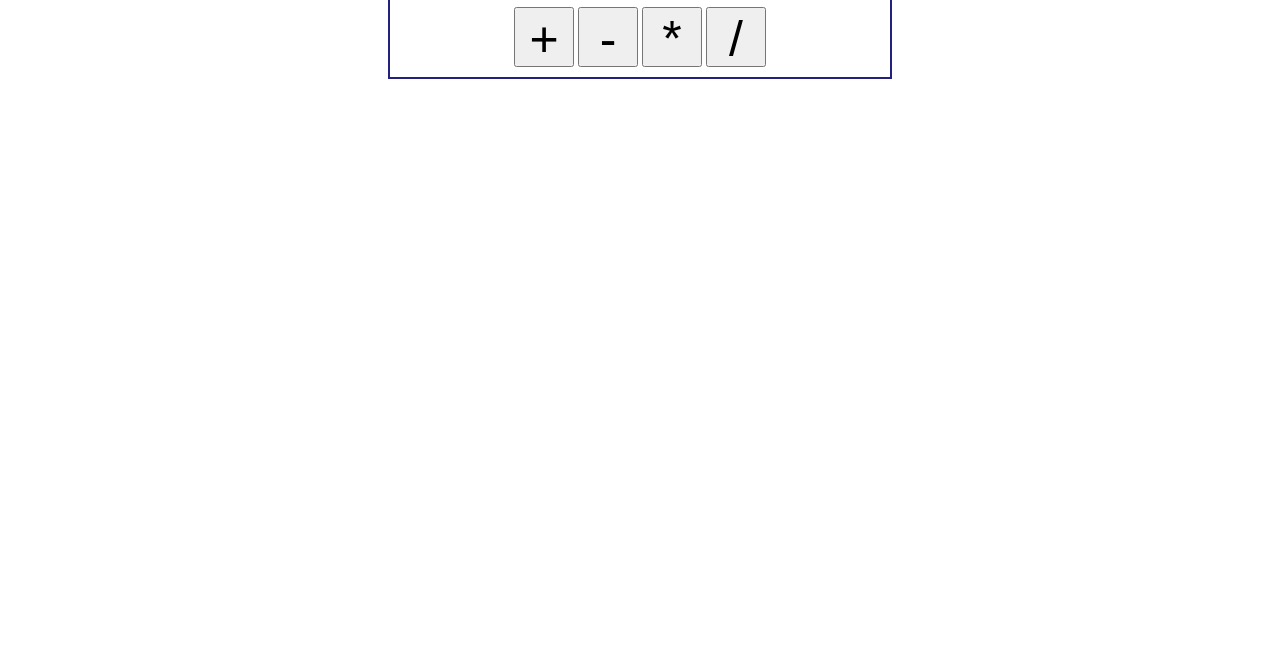
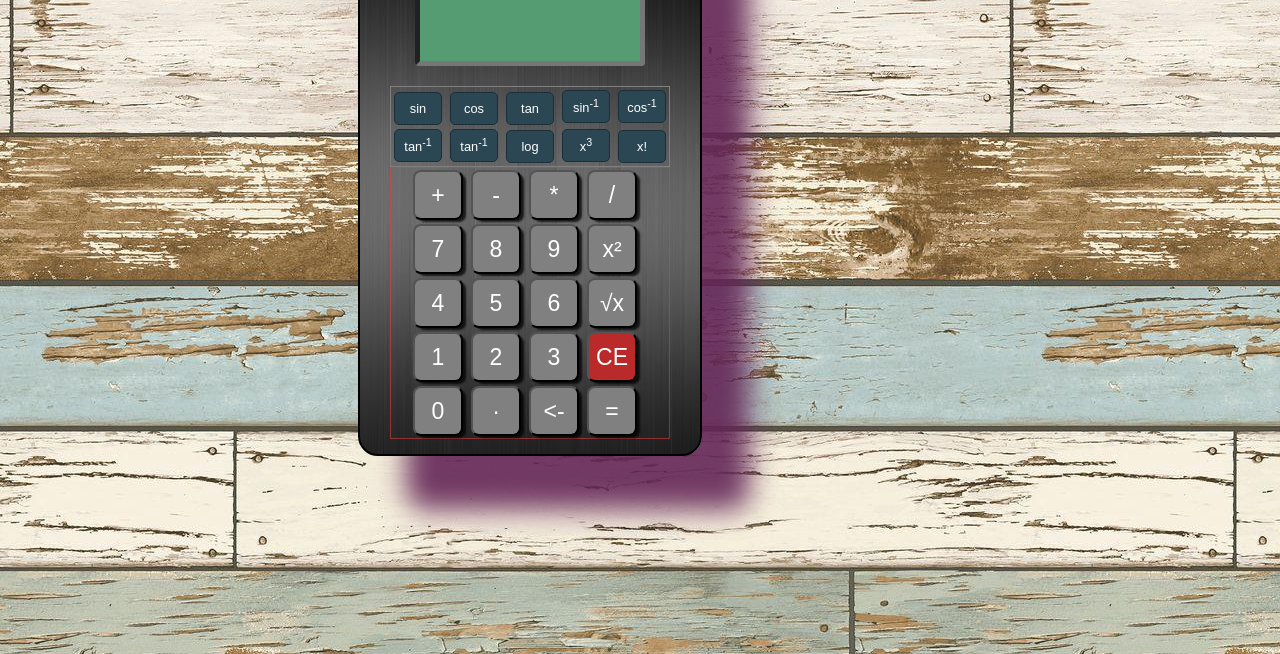
Before and after one commit to mgaDesarrollo/JavaScript, a plain HTML site: page javascript - calculadora/index.html in a window 1280 px wide. Shown: the part 146-800 px from the top of the page. Drawn offline with Linux system fonts and the light colour scheme.

Commit message:
Calculadora js
modificada

```diff
--- a/javascript - calculadora/index.html
+++ b/javascript - calculadora/index.html
@@ -1,65 +1,207 @@
 <!DOCTYPE html>
 <html>
 <head>
-	<title> Practicando JS!!!!</title>
+		<link href='https://fonts.googleapis.com/css?family=Russo+One|Play' rel='stylesheet' type='text/css'>
+
+    <link href='https://fonts.googleapis.com/css?family=Black+Ops+One|Audiowide' rel='stylesheet' type='text/css'>
+
+
+	<title> Calculadora js!!!!</title>
 </head>
 <body>
 <script src="js/miCodigo.js"></script>
 <section id="calculadora">
 	<div id="calculadoraHeader">
-		<h1>Bienvenido a Mi Calcuadoraown</h1>
+		<h1>C A S I O</h1>
 		<label id="resultadoActual"></label>
 		<div class="operacionActual">
-			<input id="numero">
-			<input type="button" class="btnResultado" value="=" onclick="mostrarResultado()">
+			<input id="numero" value='' >
 		</div>
 	</div>
 	<div class="botonesOperaciones">
-		<input type="button" class="operaciones" value="+" onclick="sumar()">
-		<input type="button" class="operaciones" value="-">
-		<input type="button" class="operaciones" value="*">
-		<input type="button" class="operaciones" value="/">
+		<div id="numeros2">
+			<button type="button" class="trigo-keys" onClick="calculo('sen');">sin</button>
+            <button type="button" class="trigo-keys" onClick="calculo('cos');">cos</button>
+            <button type="button" class="trigo-keys" onClick="calculo('tan');">tan</button>
+            <button type="button" class="trigo-keys" onClick="calculo('asen');">sin<sup>-1</sup></button>
+            <button type="button" class="trigo-keys" onClick="calculo('acos');">cos<sup>-1</sup></button>
+			<button type="button" class="trigo-keys" onClick="calculo('atan');">tan<sup>-1</sup></button>
+			<button type="button" class="trigo-keys" onClick="calculo('atan');">tan<sup>-1</sup></button>
+        	<button type="button" class="trigo-keys" onClick="calculo('logx');">log</button>
+            <button type="button" class="trigo-keys" onClick="calculo('eleva3');">x<sup>3</sup></button>
+            <button type="button" class="trigo-keys" onClick="calculo('factorial');">x!</button>
+		</div>
+		<div id="contenedor2">
+
+				<input type="button" class="operaciones" value="+" onClick="escribir('+')">
+				<input type="button" class="operaciones" value="-" onClick="escribir('-')">
+				<input type="button" class="operaciones" value="*" onClick="escribir('*')">
+				<input type="button" class="operaciones" value="/" onClick="escribir('/')">
+
+
+				<input type="button" class="operaciones" value="7" onClick="escribir('7')">
+				<input type="button" class="operaciones" value="8" onClick="escribir('8')">
+				<input type="button" class="operaciones" value="9" onClick="escribir('9')">
+
+				<input type="button" class="operaciones" value="x²" onClick="calculo('eleva2')">
+
+				<input type="button" class="operaciones" value="4" onClick="escribir('4')">
+				<input type="button" class="operaciones" value="5" onClick="escribir('5')">
+				<input type="button" class="operaciones" value="6" onClick="escribir('6')">
+
+				<input type="button" class="operaciones" value="√x" onClick="calculo('raiz')">
+
+                <input type="button" class="operaciones" value="1" onClick="escribir('1')">
+				<input type="button" class="operaciones" value="2" onClick="escribir('2')">
+				<input type="button" class="operaciones" value="3" onClick="escribir('3')">
+
+				<input type="button" class="operaciones" value="CE" id="clear" onClick="escribir('C')">
+                <input type="button" class="operaciones" value="0" onClick="escribir('0')">
+				<input type="button" class="operaciones" value="·"onClick="escribir('.')">
+				<input type="button" class="operaciones" value="<-"onClick="borrarUltimoNumero()">
+				<input type="button" class="operaciones" value="=" onClick="mostrarResultado()">
+			</div>
+			</div>
+
 	</div>
-	<label id="resultado"></label>
 </section>
 </body>
 </html>
 <style>
+
+
+#contenedor2{
+	padding-left:20px;
+	border: 1.5px solid rgba(233, 61, 61, 0.534);
+	margin:2px
+	border-radius: 1px;
+
+}
 	#calculadora {
-		margin: 0 auto;
-		width: 500px;
-		border: 2px solid rgb(34, 34, 126);
+		margin-left: 350px;
+		margin: 22 auto;
+		width: 300px;
+		border: 2px solid black;
+		border-radius: 20px;
+		padding: 20px;
+		height: 550px;
+		background:url(fondo.jpg) ;
+		-webkit-box-shadow: 48px 54px 28px 0px rgba(99,38,86,0.9);
+		-moz-box-shadow: 48px 54px 28px 0px rgba(99,38,86,0.9);
+		box-shadow: 48px 54px 28px 0px rgba(99,38,86,0.9);
+
+	}
+
+	@font-face {
+		font-family:digital-7;
+		src:url(digital-7.ttf);
+	}
+
+	#clear{
+		background-color: rgba(189, 42, 42, 0.986);
+	}
+	#numeros2{
+		border: 1px solid grey;
+		padding:1px;
+
 	}
 	#numero {
-		font-size: 60px;
+		 text-align:right;
+		 font-family:digital-7;
+
+
+		font-size: 45px;
 		width: 200px;
 		height: 60px;
+		border-width: 5px;
+		background:#569c72;
+		padding: 10px;
+		color: #414141;
+		text-shadow: 2px 2px 2px #656565;
+		margin-bottom: 10px;
+		border-radius: 4px;
+
+
+
+	}
+
+	body{
+		background:url(fondoBody.jpg) ;
+	}
+
+	h1{
+		text-align: center;
+  		font-family: 'Play', 'Russo One', sans-serif;
+  		font-size:2em;
+		  color: #a4b5d18e;
+		  border: 1px solid grey;
+
+	}
+	.trigo-keys{
+		width:48px;
+  height:33px;
+  font-size: .8em;
+  color: #fff;
+  margin:2px;
+  background: #2b4753;
+  border: 1px solid #1a2f38;
+  border-radius: 5px;
+
+
 	}
 	.operacionActual {
 		display: flex;
 		align-items: center;
 		justify-content: center;
 	}
-	.btnResultado {
-		width: 60px;
-		font-size: 50px;
-	}
+
 	#resultado {
 		font-size: 40px;
 	}
+
 	#calculadoraHeader {
 		width: fit-content;
 		margin: 0 auto;
-		margin-bottom: 10px;
+		margin-bottom: 5px;
 	}
+
 	.botonesOperaciones {
 		width: fit-content;
 		margin: 0 auto;
-		margin-bottom: 10px;
+		margin: 10px;
 	}
+
 	.operaciones {
-		width: 60px;
-		height: 60px;
-		font-size: 50px;
+		width: 50px;
+		height: 50px;
+		font-size: 23px;
+		font-style:bold;
+		border-radius: 8px;
+		margin: 2px;
+		-webkit-box-shadow: 4px 3px 2px -1px rgba(0,0,0,0.75);
+        -moz-box-shadow: 4px 3px 2px -1px rgba(0,0,0,0.75);
+        box-shadow: 4px 3px 2px -1px rgba(0,0,0,0.75);
+        background-color: #808080;
+        color: white;
 	}
+	.operaciones:active {
+     box-shadow: 0 3px 0 #00823F;
+     top: 3px;
+}
+	.operaciones2 {
+		width: 50px;
+		height: 30px;
+		font-size: 13px;
+		font-style:bold;
+		border-radius: 8px;
+		margin: 2px;
+		-webkit-box-shadow: 4px 3px 2px -1px rgba(0,0,0,0.75);
+        -moz-box-shadow: 4px 3px 2px -1px rgba(0,0,0,0.75);
+        box-shadow: 4px 3px 2px -1px rgba(0,0,0,0.75);
+        background-color: #808080;
+        color: white;
+	}
+
+
+
 </style>
--- a/javascript - calculadora/js/miCodigo.js
+++ b/javascript - calculadora/js/miCodigo.js
@@ -1,135 +1,109 @@
-let numero1,
-	numero2,
-	resultado,
-	operacion;
 
-var sumar = function() {
-	document.getElementById("numero").focus();
-	operacion = "suma";
-	validarSiExisteUnNumero();
-	document.getElementById("numero").value = "";
-	mostrarResultadoActual();
+//Gabriel Avendaño Calculadora js actualizada
+
+let box ;
+
+
+function escribir(x){
+ box = document.getElementById("numero");
+
+
+    box.value += x;
+    if(x=="c"||x=="C"){
+      box.value="";
     }
 
-var mostrarResultado = function() {
-	validarSiExisteUnNumero();
-	if(operacion == "suma"){
-		resultado = numero1 + numero2;
-	}
-	document.getElementById("resultado").innerHTML = "Resultado: " + resultado;
-	numero1 = undefined;
-	numero2 = undefined;
-	document.getElementById("numero").value = "";
 }
 
-var mostrarResultadoActual = function() {
+function mostrarResultado(){
+  x=box.value;
+  x=eval(x);
+  box.value=x;
 }
 
-var validarSiExisteUnNumero = function() {
-	if(numero1 == undefined) {
-		numero1 = parseInt(document.getElementById("numero").value);
-		resultado = numero1;
-	} else {
-		numero2 = parseInt(document.getElementById("numero").value);
+function borrarUltimoNumero(){
+  var x = box.value;
+  var despuesDeBorrar= x.length-1;
+  var nuevoNumero = x.substring(0,despuesDeBorrar);
+  box.value = nuevoNumero;
+
 }
-}
-// function sumare (num1,num2){
-// 	return parseInt(num1)+parseInt(num2);
-// 		}
-// function restare (num1,num2){
-// 	return parseInt(num1)-parseInt(num2);
-// 		}
-//  function dividire (num1,num2){
-// 	return parseInt(num1)/parseInt(num2);
-// 		}
-//  function multiplicare(num1,num2){
-// 	return parseInt(num2)*parseInt(num1);
-// 		}
-//  function potenciare(num1,num2){
-// 	return parseInt(num1**num2);
-// 		}
-//  function calcularResto(num1,num2){
-// 	return parseInt(num1)%parseInt(num2);
-// 		}
-// function raizCuadrada(num){
-// return	Math.sqrt(num);
-// 		}
-// function raizCubica(num){
-// 	return Math.cbrt(num);
-// }
 
 
-// let operacion=0;
+function calculo(id){
 
-// alert("Que operacion desea realizar? 1 suma, 2 resta, 3 dividir, 4 multiplicar,5 potencia, 6 calcular resto")
-// operacion=prompt("Ingrese numero op" );
+  switch(id){
 
+      case "eleva2":
+        var y=2;
+        var x = box.value;
+        var result =Math.pow(x,y);
+        box.value= result;
+     break;
 
-// if(operacion==1){
+      case "eleva3":
+        var y=3;
+        var x = box.value;
+        var result = Math.pow(x,y);
+        box.value= result;
+     break;
 
-// 	let numero1=prompt("ingrese n1: ");
+   	  case "logx":
+        var x = box.value;
+        box.value = Math.log(x);
+    break;
 
-// 	let numero2=prompt("ingrese n2: ");
+    case "raiz":
+      x=box.value;
+      box.value=Math.sqrt(x);
+      break;
 
-// 	resultado=sumare(numero1,numero2);
+    case "exponencial":
+      x=box.value;
+      box.value=Math.exp(x);
+      break;
 
-// 	alert(`Tu resultado es : ${resultado}`);
+    case "sen":
+      x=box.value;
+      box.value=Math.sin(x);
+      break;
 
-// }else if(operacion==2){
+    case "asen":
+      x=box.value;
+      box.value=Math.asin(x);
+      break;
 
-// 	let numero1=prompt("ingrese n1: ");
+    case "cos":
+      x=box.value;
+      box.value=Math.cos(x);
+      break;
 
-// 	let numero2=prompt("ingrese n2: ");
+    case "acos":
+      x=box.value;
+      box.value=Math.acos(x);
+      break;
 
-// 	resultado=restare(numero1,numero2);
+    case "tan":
+      x=box.value;
+      box.value = Math.tan(x);
+      break;
 
-// 	alert(resultado);
+    case "atan":
+      x= box.value;
+      box.value= Math.atan(x);
+      break;
 
-// }else if(operacion==3){
+    case "factorial":
+      x=box.value;
 
-// 	let numero1=prompt("ingrese n1: ");
+      y=1;
+      for(var i=1; i<=x; i++){
+        y=y*i;
+      }
+      box.value=y;
 
-// 	let numero2=prompt("ingrese n2: ");
+      break;
 
-// 	resultado=dividire(numero1,numero2);
+  }
 
-// 	alert(resultado);
-
-// }else if(operacion==4){
-
-// 	let numero1=prompt("ingrese n1: ");
-
-// 	let numero2=prompt("ingrese n2: ");
-
-// 	resultado=multiplicare(numero1,numero2);
-
-// 	alert(resultado);
-
-// }else if(operacion==5){
-
-// 	let numero1=prompt("ingrese n1: ");
-
-// 	let numero2=prompt("ingrese n2: ");
-
-// 	resultado=potenciare(numero1,numero2);
-// 	alert(resultado);
-
-// }else if(operacion==6){
-
-// 	let numero1=prompt("ingrese n1: ");
-
-// 	let numero2=prompt("ingrese n2: ");
-
-// 	resultado=calcularResto(numero1,numero2);
-// 	alert(resultado);
-
-// }else if(operacion==7){
-// 	let num=prompt("Ingrese numero");
-
-// 	resultado=raizCuadrada(num);
-// 	alert(resultado);
-// }else if(operacion==8){
-
-// }else{
-// 	alert("no se a encontrado la operación")
-// }
+}
```
Also changed, not shown: javascript - calculadora/digital-7.ttf (added), javascript - calculadora/fondo.jpg (added), javascript - calculadora/fondoBody.jpg (added), javascript - calculadora/fondoBody.png (added). Lines whose indentation alone changed are shown as unchanged.
